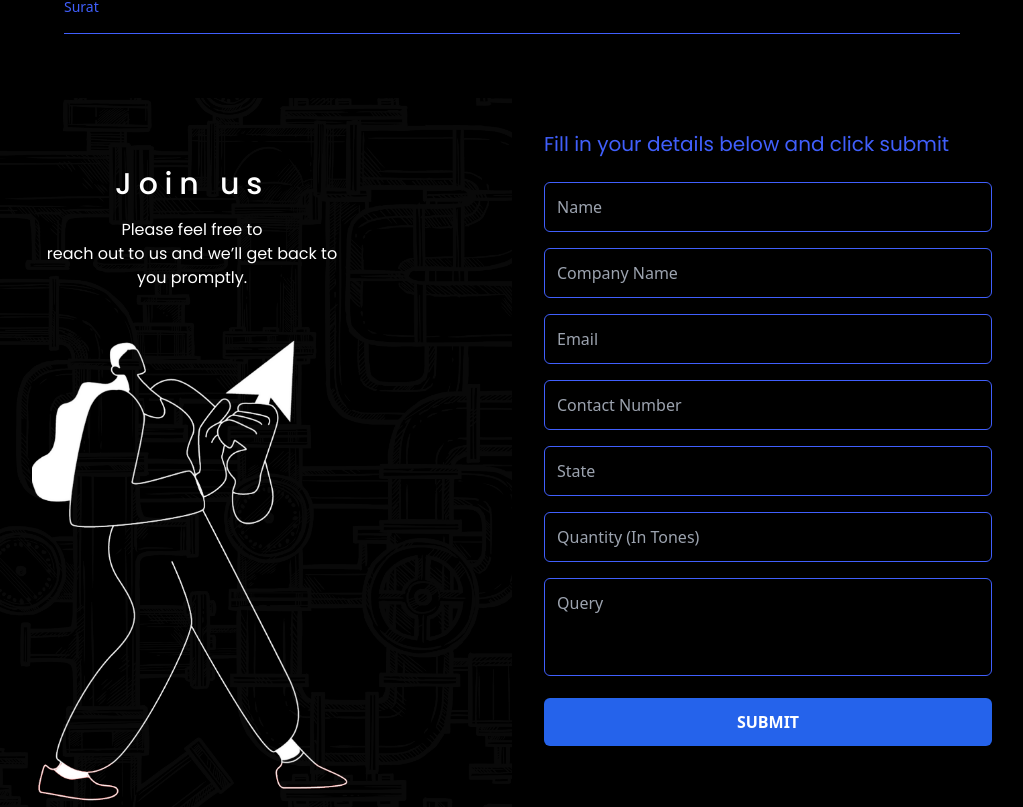
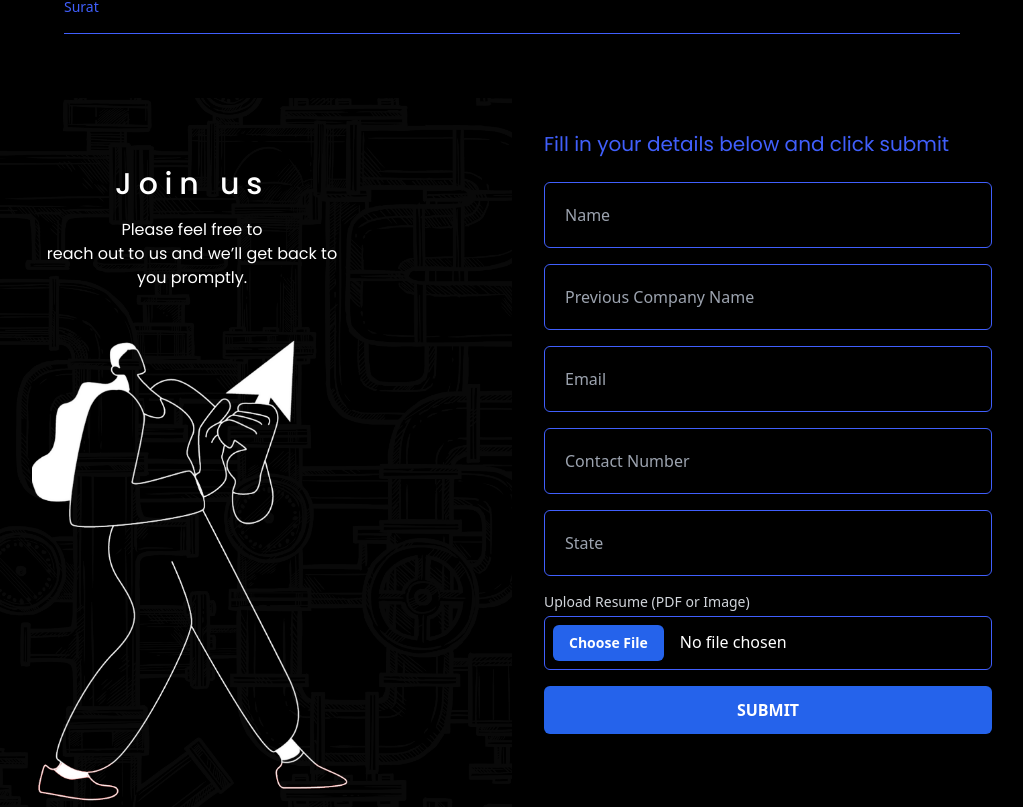
Before and after one commit to iamrahul415/Tapi-tubes, a React (Vite) app: page /CareerPage in a window 1280 px wide. Shown: the part 1073-1880 px from the top of the page, without its empty margins (128-1151 px from the left). Built offline with nearby package versions, Linux system fonts and the light colour scheme; no server answers; a web font is replaced by a local one.

Commit message:
Animation completed

```diff
--- a/src/Components/ContactUs.jsx
+++ b/src/Components/ContactUs.jsx
@@ -1,7 +1,38 @@
 // eslint-disable-next-line no-unused-vars
 import { motion } from "framer-motion";
+import { useRef, useState } from "react";
+import emailjs from "@emailjs/browser";
 
 const ContactUs = () => {
+  const formRef = useRef();
+  const [loading, setLoading] = useState(false);
+  const [statusMessage, setStatusMessage] = useState("");
+
+  const sendEmail = (e) => {
+    e.preventDefault();
+    setLoading(true);
+
+    emailjs
+      .sendForm(
+        import.meta.env.VITE_EMAILJS_SERVICE_ID, // replace with your EmailJS service ID
+        import.meta.env.VITE_EMAILJS_TEMPLATE_ID1, // replace with your EmailJS template ID
+        formRef.current,
+        import.meta.env.VITE_EMAILJS_PUBLIC_KEY // replace with your EmailJS public key
+      )
+      .then(
+        () => {
+          setLoading(false);
+          setStatusMessage("✅ Message sent successfully!");
+          formRef.current.reset();
+        },
+        (error) => {
+          setLoading(false);
+          setStatusMessage("❌ Failed to send message. Please try again.");
+          console.error("EmailJS error:", error);
+        }
+      );
+  };
+
   return (
     <section
       className="relative w-full min-h-[70vh] bg-cover bg-center py-16 md:py-20"
@@ -9,83 +40,82 @@ const ContactUs = () => {
         backgroundImage: "url('/assets/BackgroundImg.png')",
       }}
     >
-      {/* Dark overlay for readability */}
+      {/* Dark overlay */}
       <div className="absolute inset-0 bg-black/100 -z-20"></div>
 
-      {/* Decorative image on large screens (side swing) */}
+      {/* Decorative image on large screens */}
       <motion.img
         src="/assets/phone.png"
         alt="Decorative"
         className="absolute hidden lg:block w-[200px] xl:w-[266px] h-auto object-contain opacity-70 -z-10 left-[20%] top-[-2%] -translate-y-1/2 origin-top"
-        animate={{
-          rotate: [-10, 10, -10], // swinging
-          y: [0, -15, 0],         // floating
-        }}
-        transition={{
-          duration: 4,
-          repeat: Infinity,
-          ease: "easeInOut",
-        }}
+        animate={{ rotate: [-10, 10, -10], y: [0, -15, 0] }}
+        transition={{ duration: 4, repeat: Infinity, ease: "easeInOut" }}
       />
 
-      {/* Decorative image on small screens (center watermark behind form) */}
+      {/* Decorative image on small screens */}
       <motion.img
         src="/assets/phone.png"
         alt="Decorative"
-        className="absolute lg:hidden w-40 sm:w-48 md:w-56 h-auto object-fill opacity-30 -z-10 top-[1%] left-20  -translate-x-1/2 -translate-y-1/2 origin-top"
-        animate={{
-          rotate: [-10, 10, -10],
-          y: [0, -15, 0],
-        }}
-        transition={{
-          duration: 4,
-          repeat: Infinity,
-          ease: "easeInOut",
-        }}
+        className="absolute lg:hidden w-40 sm:w-48 md:w-56 h-auto object-fill opacity-30 -z-10 top-[1%] left-20 -translate-x-1/2 -translate-y-1/2 origin-top"
+        animate={{ rotate: [-10, 10, -10], y: [0, -15, 0] }}
+        transition={{ duration: 4, repeat: Infinity, ease: "easeInOut" }}
       />
 
-      {/* Content Wrapper */}
+      {/* Content */}
       <div className="relative z-10 max-w-6xl mx-auto px-4 sm:px-6 lg:px-8">
-        {/* Heading */}
         <h2 className="text-center text-2xl sm:text-3xl md:text-4xl uppercase font-bold text-[#405FFC] mb-10">
           Contact Us
         </h2>
 
-        {/* Form Section */}
-        <form className="grid grid-cols-1 md:grid-cols-2 gap-6 md:gap-8 relative">
+        {/* Form */}
+        <form
+          ref={formRef}
+          onSubmit={sendEmail}
+          className="grid grid-cols-1 md:grid-cols-2 gap-6 md:gap-8 relative"
+        >
           {/* Left Inputs */}
           <div className="flex flex-col gap-6">
             <input
               type="text"
+              name="user_name"
               placeholder="Name"
+              required
               className="w-full px-4 py-3 rounded-xl bg-black/80 text-white border border-[#405FFC] focus:border-[#405FFC] focus:outline-none"
             />
             <input
               type="email"
+              name="user_email"
               placeholder="Email"
+              required
               className="w-full px-4 py-3 rounded-xl bg-black/80 text-white border border-[#405FFC] focus:border-[#405FFC] focus:outline-none"
             />
           </div>
 
-          {/* Right Message Box */}
+          {/* Message Box */}
           <div>
             <textarea
               rows="6"
+              name="message"
               placeholder="Your Message"
+              required
               className="w-full h-48 sm:h-56 md:h-60 resize-none px-4 py-3 rounded-xl bg-black/80 text-white border border-[#405FFC] focus:border-[#405FFC] focus:outline-none"
             ></textarea>
           </div>
-        </form>
 
           {/* Submit Button */}
-        <div className="mt-8 text-center">
+          <div className="md:col-span-2 mt-8 text-center">
             <button
               type="submit"
-            className="mt-8 sm:mt-10 px-6 sm:px-8 py-2 sm:py-3 border border-[#405FFC] text-[#405FFC] font-poppins font-bold uppercase rounded-xl hover:bg-[#405FFC] hover:text-white transition"
+              disabled={loading}
+              className="mt-8 sm:mt-10 px-6 sm:px-8 py-2 sm:py-3 border border-[#405FFC] text-[#405FFC] font-poppins font-bold uppercase rounded-xl hover:bg-[#405FFC] hover:text-white transition disabled:opacity-50"
             >
-            Send Message
+              {loading ? "Sending..." : "Send Message"}
             </button>
+            {statusMessage && (
+              <p className="mt-4 text-sm text-gray-300">{statusMessage}</p>
+            )}
           </div>
+        </form>
       </div>
     </section>
   );
--- a/src/Components/JoinUs.jsx
+++ b/src/Components/JoinUs.jsx
@@ -1,8 +1,38 @@
+import { useRef, useState } from "react";
+import emailjs from "@emailjs/browser";
+
 const JoinUs = () => {
+  const formRef = useRef();
+  const [loading, setLoading] = useState(false);
+  const [statusMessage, setStatusMessage] = useState("");
+
+  const sendEmail = (e) => {
+    e.preventDefault();
+    setLoading(true);
+
+    emailjs
+      .sendForm(
+      // import.meta.env.VITE_EMAILJS_SERVICE_ID,
+      // import.meta.env.VITE_EMAILJS_TEMPLATE_ID2,
+      e.target,
+      // import.meta.env.VITE_EMAILJS_PUBLIC_KEY
+      )
+      .then(
+        () => {
+          setLoading(false);
+          setStatusMessage("✅ Application submitted successfully!");
+          formRef.current.reset();
+        },
+        (error) => {
+          setLoading(false);
+          setStatusMessage("❌ Failed to submit. Please try again.");
+          console.error("EmailJS error:", error);
+        }
+      );
+  };
+
   return (
-    <div
-      className="grid md:grid-cols-2 grid-cols-1 min-h-screen bg-black text-white"
-    >
+    <div className="grid md:grid-cols-2 grid-cols-1 min-h-screen bg-black text-white">
       {/* Left Side */}
       <div
         className="relative flex flex-col justify-center items-center p-8 bg-cover bg-center"
@@ -10,12 +40,13 @@ const JoinUs = () => {
       >
         <div className="absolute inset-0 bg-black/30"></div>
         <div className="relative z-10 text-center">
-          <h2 className="text-3xl font-medium tracking-[0.225em] font-poppins mb-4">Join us</h2>
+          <h2 className="text-3xl font-medium tracking-[0.225em] font-poppins mb-4">
+            Join us
+          </h2>
           <p className="text-[#FFFFFF] font-poppins mb-6 max-w-xs mx-auto -tracking-normal">
-            Please feel free to <br/> reach out to us and we’ll get back to you
+            Please feel free to <br /> reach out to us and we’ll get back to you
             promptly.
           </p>
-          {/* Illustration Image */}
           <img
             src="assets/EnquiryImg.png"
             alt="Illustration"
@@ -26,51 +57,77 @@ const JoinUs = () => {
 
       {/* Right Side (Form) */}
       <div className="flex justify-start items-start bg-black p-8">
-        <form className="w-full max-w-md space-y-4">
+        <form
+          ref={formRef}
+          onSubmit={sendEmail}
+          className="w-full max-w-md space-y-4"
+        >
           <h3 className="text-xl font-normal font-poppins text-[#405FFC] mb-2">
             Fill in your details below and click submit
           </h3>
+
           <input
             type="text"
+            name="user_name"
             placeholder="Name"
-            className="w-full p-3 rounded-md bg-transparent border border-[#405FFC] focus:border-blue-500 outline-none"
+            required
+            className="w-full p-5 rounded-md bg-transparent border border-[#405FFC] focus:border-blue-500 outline-none"
           />
           <input
             type="text"
-            placeholder="Company Name"
-            className="w-full p-3 rounded-md bg-transparent border border-[#405FFC] focus:border-blue-900 outline-none"
+            name="company_name"
+            placeholder="Previous Company Name"
+            className="w-full p-5 rounded-md bg-transparent border border-[#405FFC] focus:border-blue-900 outline-none"
           />
           <input
             type="email"
+            name="user_email"
             placeholder="Email"
-            className="w-full p-3 rounded-md bg-transparent border border-[#405FFC] focus:border-blue-900 outline-none"
+            required
+            className="w-full p-5 rounded-md bg-transparent border border-[#405FFC] focus:border-blue-900 outline-none"
           />
           <input
             type="text"
+            name="contact_number"
             placeholder="Contact Number"
-            className="w-full p-3 rounded-md bg-transparent border border-[#405FFC] focus:border-blue-900 outline-none"
+            required
+            className="w-full p-5 rounded-md bg-transparent border border-[#405FFC] focus:border-blue-900 outline-none"
           />
           <input
             type="text"
+            name="state"
             placeholder="State"
-            className="w-full p-3 rounded-md bg-transparent border border-[#405FFC] focus:border-blue-900 outline-none"
+            className="w-full p-5 rounded-md bg-transparent border border-[#405FFC] focus:border-blue-900 outline-none"
           />
-          <input
-            type="number"
-            placeholder="Quantity (In Tones)"
-            className="w-full p-3 rounded-md bg-transparent border border-[#405FFC] focus:border-blue-900 outline-none"
-          />
-          <textarea
-            placeholder="Query"
-            className="w-full p-3 resize-none rounded-md bg-transparent border border-[#405FFC] focus:border-blue-900 outline-none"
-            rows="3"
-          />
+
+          {/* Resume Upload */}
+          <div>
+            <label className="block text-sm mb-1 text-gray-300">
+              Upload Resume (PDF or Image)
+            </label>
+            <input
+              type="file"
+              name="resume"
+              accept=".pdf,image/*"
+              required
+              className="w-full p-2 rounded-md bg-transparent border border-[#405FFC]
+                         file:mr-4 file:py-2 file:px-4 file:rounded-md file:border-0
+                         file:text-sm file:font-semibold file:bg-blue-600 file:text-white
+                         hover:file:bg-blue-700"
+            />
+          </div>
+
           <button
             type="submit"
-            className="w-full py-3 bg-blue-600 hover:bg-blue-700 rounded-md font-semibold uppercase"
+            disabled={loading}
+            className="w-full py-3 bg-blue-600 hover:bg-blue-700 rounded-md font-semibold uppercase disabled:opacity-50"
           >
-            Submit
+            {loading ? "Submitting..." : "Submit"}
           </button>
+
+          {statusMessage && (
+            <p className="mt-4 text-sm text-gray-300">{statusMessage}</p>
+          )}
         </form>
       </div>
     </div>
--- a/src/redux/productSlice.js
+++ b/src/redux/productSlice.js
@@ -11,7 +11,7 @@ const initialState = {
   selectedProductError: null,
 };
 
-const BASE_URL = "https://tapi-tubes-server.onrender.com";
+const BASE_URL = import.meta.env.VITE_BASE_URL;
 
 // Async thunk for fetching products
 export const fetchProducts = createAsyncThunk(
```
Also changed, not shown: src/Components/Newroom.jsx (+59 -54 lines), src/Components/Product.jsx (+5 -13 lines), src/Components/SendEnquiry.jsx (+9 -17 lines), src/redux/blogsSlice.js (+10 -8 lines), src/redux/personSlice.js (+6 -6 lines). Lines whose indentation alone changed are shown as unchanged.
